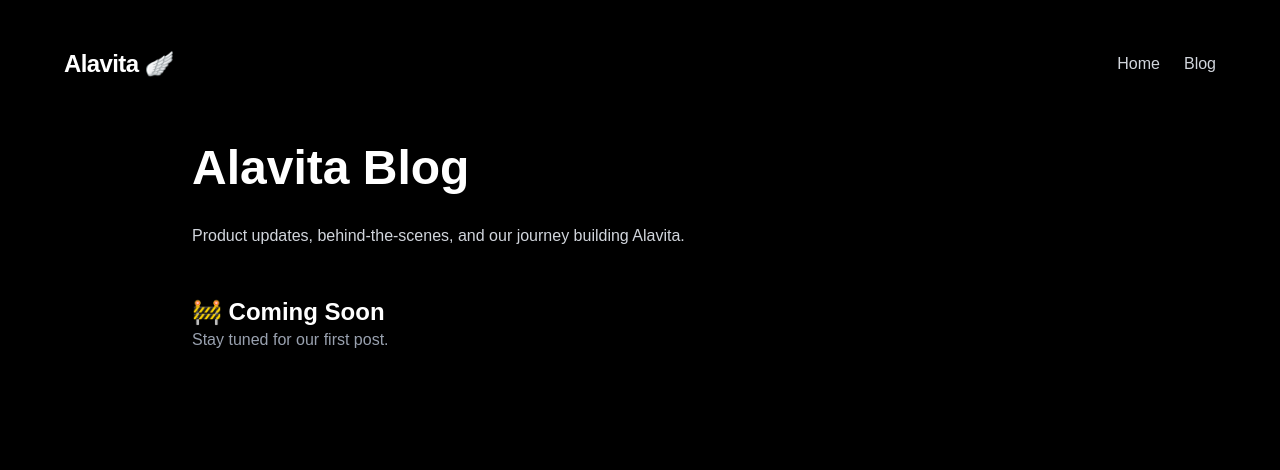
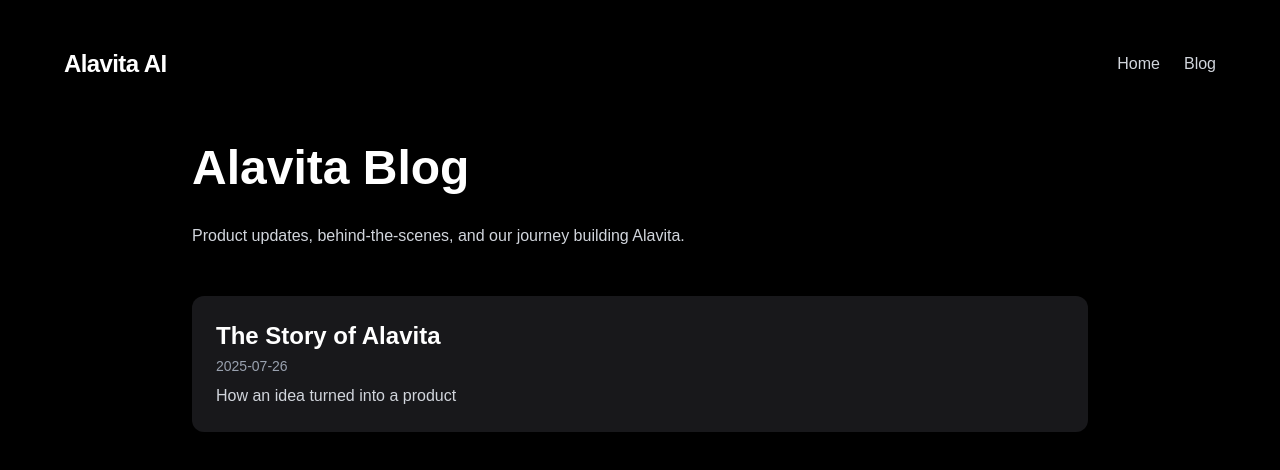
Before and after one commit to AlavitaAI/alavita-site, a Next.js app: page /blog in a window 1280 px wide. Shown: the top 470 px of the page. Built offline with nearby package versions, Linux system fonts and the light colour scheme.

Commit message:
Connected blog page to markdown posts

```diff
--- /dev/null
+++ b/content/blog/the-story-of-alavita.md
@@ -0,0 +1,9 @@
+---
+title: "The Story of Alavita"
+date: "2025-07-26"
+description: "How an idea turned into a product"
+---
+
+Alavita started with a vision: to make health and wellness coaching accessible to everyone.
+
+We wanted to create a tool that empowers everyday people to take control of their health—without needing a trainer or nutritionist...
--- a/src/app/blog/page.tsx
+++ b/src/app/blog/page.tsx
@@ -1,12 +1,15 @@
+import { getAllPosts } from "@/lib/blog";
 import Link from "next/link";
 
 export default function Blog() {
+  const posts = getAllPosts();
+
   return (
     <main className="min-h-screen bg-black text-white px-6 py-8">
       {/* Navbar */}
       <header className="w-full max-w-6xl mx-auto flex justify-between items-center py-4">
         <Link href="/" className="text-2xl font-bold tracking-tight hover:text-green-400 transition">
-          Alavita 🪽
+          Alavita AI
         </Link>
         <nav className="space-x-6">
           <Link href="/" className="text-gray-300 hover:text-white transition">Home</Link>
@@ -21,12 +24,15 @@ export default function Blog() {
           Product updates, behind-the-scenes, and our journey building Alavita.
         </p>
 
-        {/* Placeholder post */}
+        {/* Render Markdown posts */}
         <div className="space-y-8">
-          <div>
-            <h2 className="text-2xl font-semibold">🚧 Coming Soon</h2>
-            <p className="text-gray-400">Stay tuned for our first post.</p>
-          </div>
+          {posts.map((post) => (
+            <article key={post.slug} className="bg-zinc-900 p-6 rounded-xl shadow-md">
+              <h2 className="text-2xl font-bold mb-1">{post.title}</h2>
+              <p className="text-sm text-gray-400 mb-2">{post.date}</p>
+              <p className="text-gray-300">{post.description}</p>
+            </article>
+          ))}
         </div>
       </section>
     </main>
--- /dev/null
+++ b/src/lib/blog.ts
@@ -0,0 +1,23 @@
+import fs from "fs";
+import path from "path";
+import matter from "gray-matter";
+
+const postsDirectory = path.join(process.cwd(), "content/blog");
+
+export function getAllPosts() {
+  const fileNames = fs.readdirSync(postsDirectory);
+
+  return fileNames.map((filename) => {
+    const filePath = path.join(postsDirectory, filename);
+    const fileContents = fs.readFileSync(filePath, "utf8");
+    const { data, content } = matter(fileContents);
+
+    return {
+      slug: filename.replace(/\.md$/, ""),
+      title: data.title,
+      date: data.date,
+      description: data.description,
+      content,
+    };
+  });
+}
```
Also changed, not shown: package.json (+8 -5 lines), 1 other file (tests, documents, lock files or other folders).
